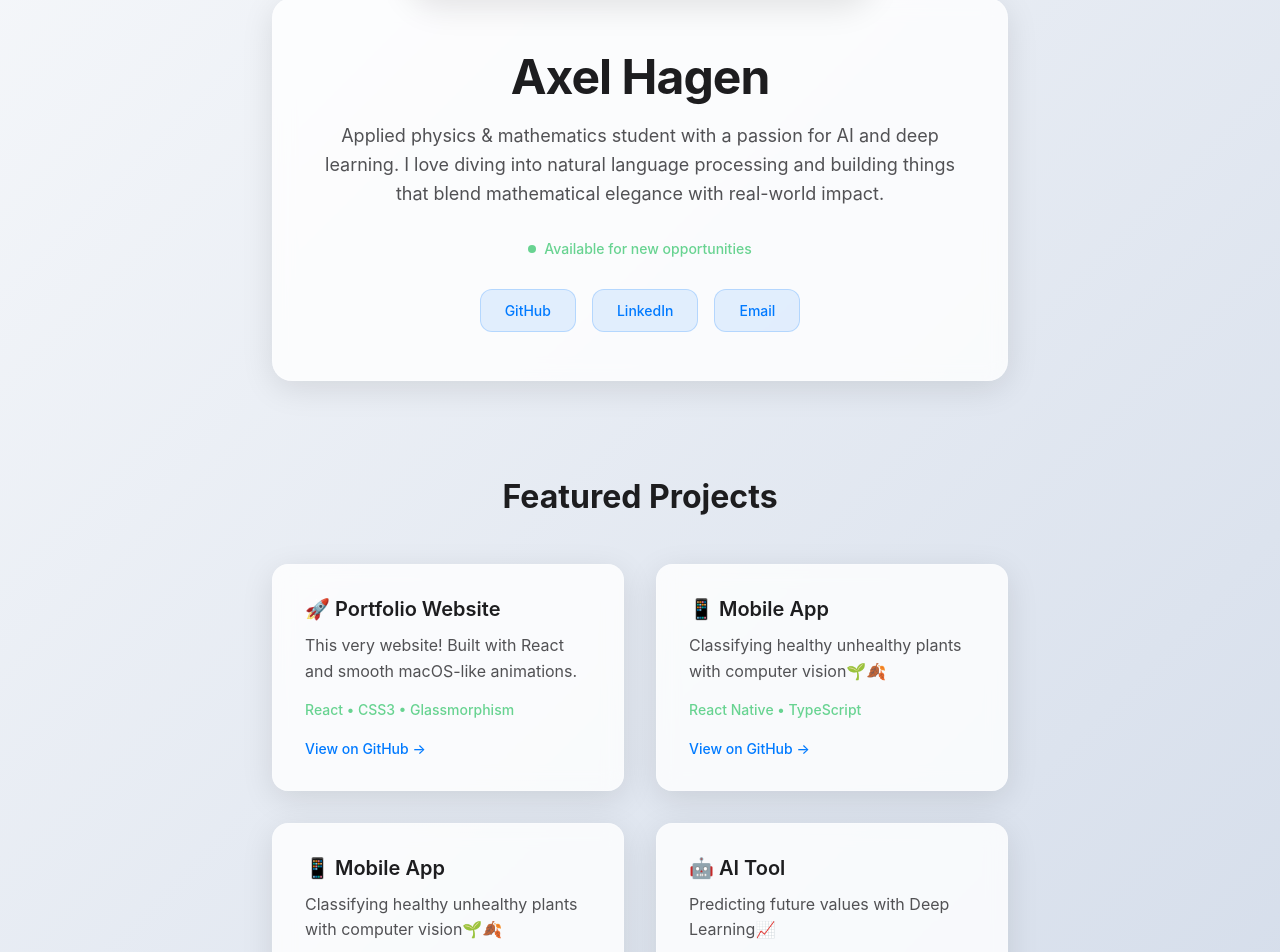
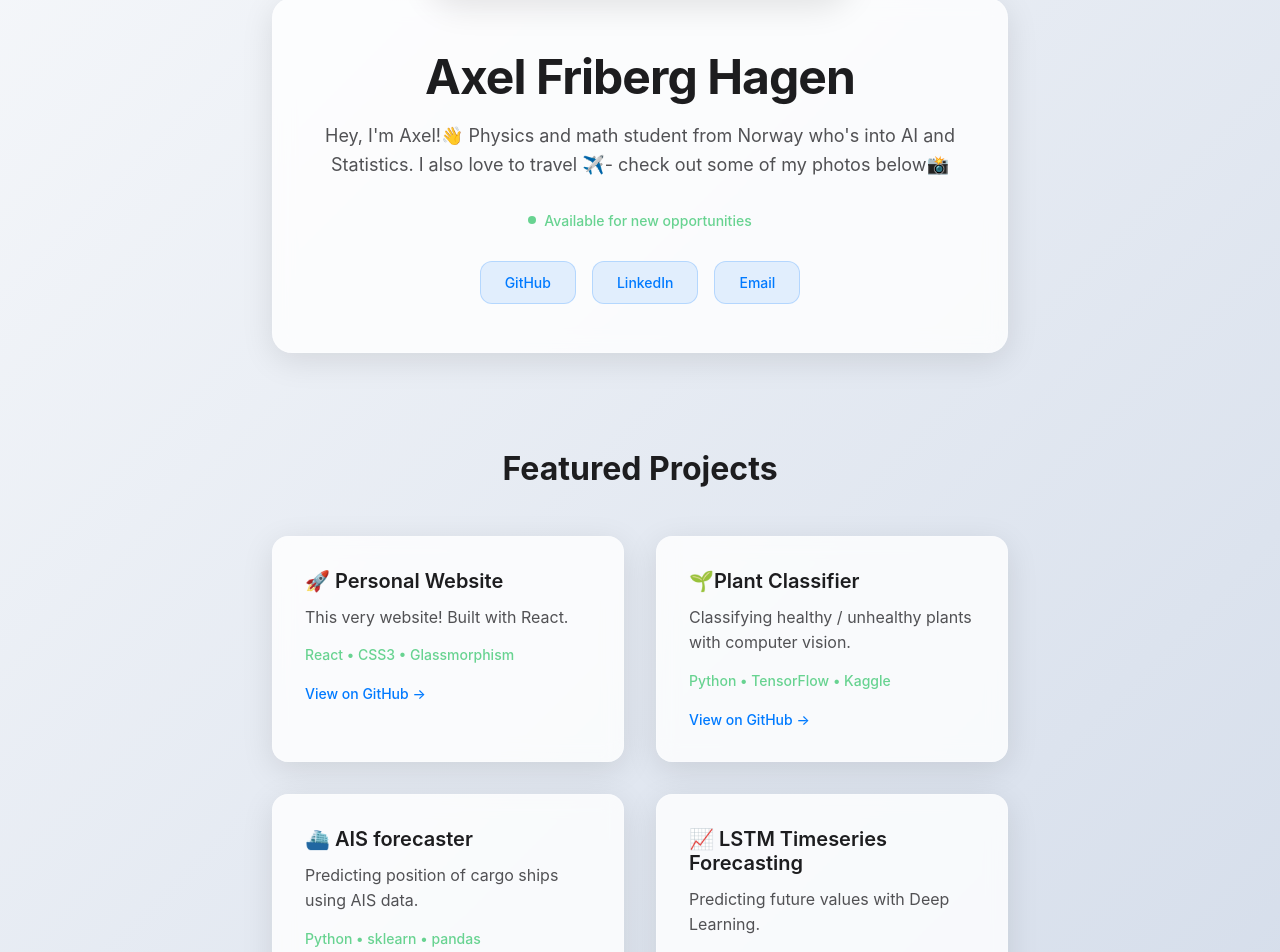
Before and after one commit to axelfhagen/first-website, a React (Create React App) app: page / in a window 1280 px wide. Shown: the part 98-1050 px from the top of the page. Built offline with nearby package versions, Linux system fonts and the light colour scheme.

Commit message:
changed the repos relevant repos and introduction to be less AI

```diff
--- a/src/App.js
+++ b/src/App.js
@@ -31,7 +31,7 @@ function App() {
         <div className="nav-links">
           <a href="#intro" className="nav-link">Home</a>
           <a href="#projects" className="nav-link">Projects</a>
-          <a href="#photography" className="nav-link">Photography</a>
+          <a href="#photography" className="nav-link">"Plog"</a>
           <a href="#contact" className="nav-link">Contact</a>
         </div>
         <button className="dark-mode-toggle" onClick={toggleDarkMode} aria-label="Toggle dark mode">
@@ -42,11 +42,10 @@ function App() {
       <main className="main-content">
         {/* Intro Section */}
         <section id="intro" className="section intro-section">
-          <h1 className="name-title">Axel Hagen</h1>
+          <h1 className="name-title">Axel Friberg Hagen</h1>
           <p className="intro-text">
-            Applied physics & mathematics student with a passion for AI and deep learning.
-            I love diving into natural language processing and building things that blend
-            mathematical elegance with real-world impact.
+            Hey, I'm Axel!👋 Physics and math student from Norway who's into AI and Statistics.
+            I also love to travel ✈️- check out some of my photos below📸
           </p>
           <div className="status-indicator">
             <span className="status-dot"></span>
@@ -71,38 +70,38 @@ function App() {
           <h2 className="section-title">Featured Projects</h2>
           <div className="projects-grid">
             <div className="project-card">
-              <h3 className="project-title">🚀 Portfolio Website</h3>
+              <h3 className="project-title">🚀 Personal Website</h3>
               <p className="project-description">
-                This very website! Built with React and smooth macOS-like animations.
+                This very website! Built with React.
               </p>
               <div className="project-tech">React • CSS3 • Glassmorphism</div>
-              <a href="https://github.com/axelfhagen/first-webiste" className="project-link">View on GitHub →</a>
+              <a href="https://github.com/axelfhagen/first-website" className="project-link">View on GitHub →</a>
             </div>
 
             <div className="project-card">
-              <h3 className="project-title">📱 Mobile App</h3>
+              <h3 className="project-title">🌱Plant Classifier</h3>
               <p className="project-description">
-                Classifying healthy unhealthy plants with computer vision🌱🍂
+                Classifying healthy / unhealthy plants with computer vision.
               </p>
-              <div className="project-tech">React Native • TypeScript</div>
+              <div className="project-tech">Python • TensorFlow • Kaggle</div>
               <a href="https://github.com/axelfhagen/CNN-plant-health-classifier" className="project-link">View on GitHub →</a>
             </div>
 
             <div className="project-card">
-              <h3 className="project-title">📱 Mobile App</h3>
+              <h3 className="project-title">⛴️ AIS forecaster</h3>
               <p className="project-description">
-                Classifying healthy unhealthy plants with computer vision🌱🍂
+                Predicting position of cargo ships using AIS data.
               </p>
-              <div className="project-tech">React Native • TypeScript</div>
-              <a href="https://github.com/axelfhagen/CNN-plant-health-classifier" className="project-link">View on GitHub →</a>
+              <div className="project-tech">Python • sklearn • pandas</div>
+              <a href="https://github.com/axelfhagen/AIS-Forcaster" className="project-link">View on GitHub →</a>
             </div>
 
             <div className="project-card">
-              <h3 className="project-title">🤖 AI Tool</h3>
+              <h3 className="project-title">📈 LSTM Timeseries Forecasting</h3>
               <p className="project-description">
-                Predicting future values with Deep Learning📈
+                Predicting future values with Deep Learning.
               </p>
-              <div className="project-tech">Python • OpenAI • FastAPI</div>
+              <div className="project-tech">Python • TensorFlow • numpy</div>
               <a href="https://github.com/axelfhagen/LSTM-timeseries-forecasting" className="project-link">View on GitHub →</a>
             </div>
           </div>
```
